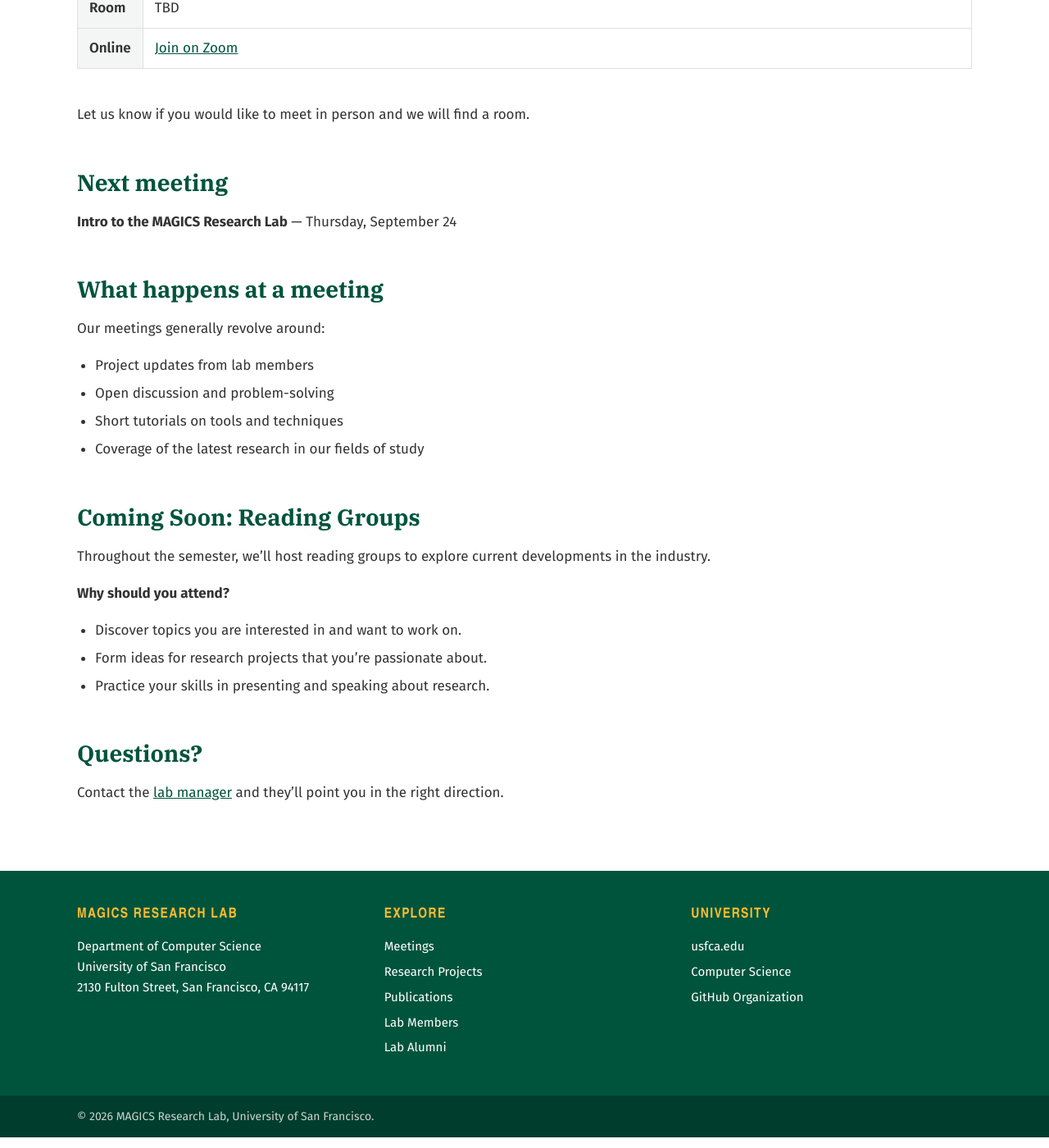
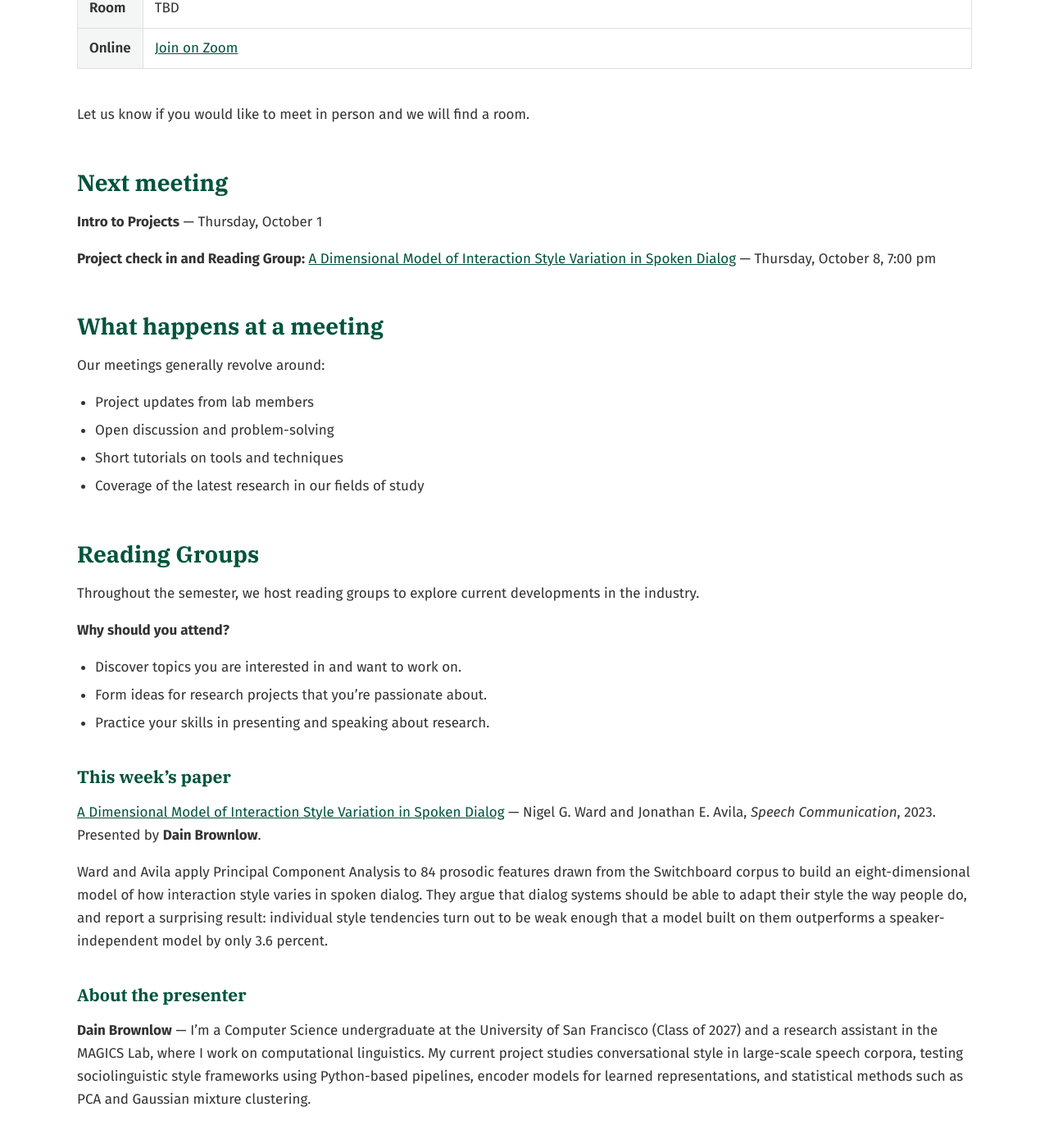
Before and after one commit to USF-MAGICS/usf-magics.github.io, a Jekyll site: the page built from meetings/index.md, in a window 1280 px wide and 1400 px high, scrolled down 700 px. Shown: the whole window at 82% size. Built offline with Jekyll 4.4.1, drawn with Linux system fonts in a browser that asks for light colours; some web fonts are replaced; our own code applies the rules of GitHub Pages for plain Markdown files.

Commit message:
Add the first reading group: paper, summary and presenter
Meetings page now lists the October 8 project check-in and reading group,
links Ward and Avila's 'A Dimensional Model of Interaction Style
Variation in Spoken Dialog', and introduces Dain Brownlow as presenter.
Reading Groups is no longer labelled coming soon.

Also fixes tools/preview.py, which still had the pre-move repo path
hardcoded and could not build.

```diff
--- a/meetings/index.md
+++ b/meetings/index.md
@@ -28,7 +28,9 @@ Let us know if you would like to meet in person and we will find a room.
 
 ## Next meeting
 
-**Intro to the MAGICS Research Lab** — Thursday, September 24
+**Intro to Projects** — Thursday, October 1
+
+**Project check in and Reading Group:** [A Dimensional Model of Interaction Style Variation in Spoken Dialog](https://www.cs.utep.edu/nigel/istyles/ward-avila-submitted.pdf) — Thursday, October 8, 7:00 pm
 
 ## What happens at a meeting
 
@@ -39,9 +41,9 @@ Our meetings generally revolve around:
 * Short tutorials on tools and techniques
 * Coverage of the latest research in our fields of study
 
-## Coming Soon: Reading Groups
+## Reading Groups
 
-Throughout the semester, we'll host reading groups to explore current
+Throughout the semester, we host reading groups to explore current
 developments in the industry.
 
 **Why should you attend?**
@@ -50,6 +52,27 @@ developments in the industry.
 * Form ideas for research projects that you're passionate about.
 * Practice your skills in presenting and speaking about research.
 
+### This week's paper
+
+[A Dimensional Model of Interaction Style Variation in Spoken Dialog](https://www.cs.utep.edu/nigel/istyles/ward-avila-submitted.pdf) — Nigel G. Ward and Jonathan E. Avila, *Speech Communication*, 2023.
+Presented by **Dain Brownlow**.
+
+Ward and Avila apply Principal Component Analysis to 84 prosodic features drawn
+from the Switchboard corpus to build an eight-dimensional model of how
+interaction style varies in spoken dialog. They argue that dialog systems should
+be able to adapt their style the way people do, and report a surprising result:
+individual style tendencies turn out to be weak enough that a model built on
+them outperforms a speaker-independent model by only 3.6 percent.
+
+### About the presenter
+
+**Dain Brownlow** — I'm a Computer Science undergraduate at the University of
+San Francisco (Class of 2027) and a research assistant in the MAGICS Lab, where
+I work on computational linguistics. My current project studies conversational
+style in large-scale speech corpora, testing sociolinguistic style frameworks
+using Python-based pipelines, encoder models for learned representations, and
+statistical methods such as PCA and Gaussian mixture clustering.
+
 ## Questions?
 
 Contact the [lab manager](/people/) and they'll point you in the right
--- a/tools/preview.py
+++ b/tools/preview.py
@@ -7,7 +7,8 @@ the real build. Output goes to preview/ which is gitignored.
 """
 import io, os, re, shutil, subprocess, sys, time
 
-ROOT = os.path.expanduser("~/Desktop/GradSchool/USF/usf-magics.github.io")
+# derive the repo root from this file so moving the folder does not break the build
+ROOT = os.path.dirname(os.path.dirname(os.path.abspath(__file__)))
 OUT = os.path.join(ROOT, "preview")
 
 SITE_TITLE = "MAGICS Lab"
```
